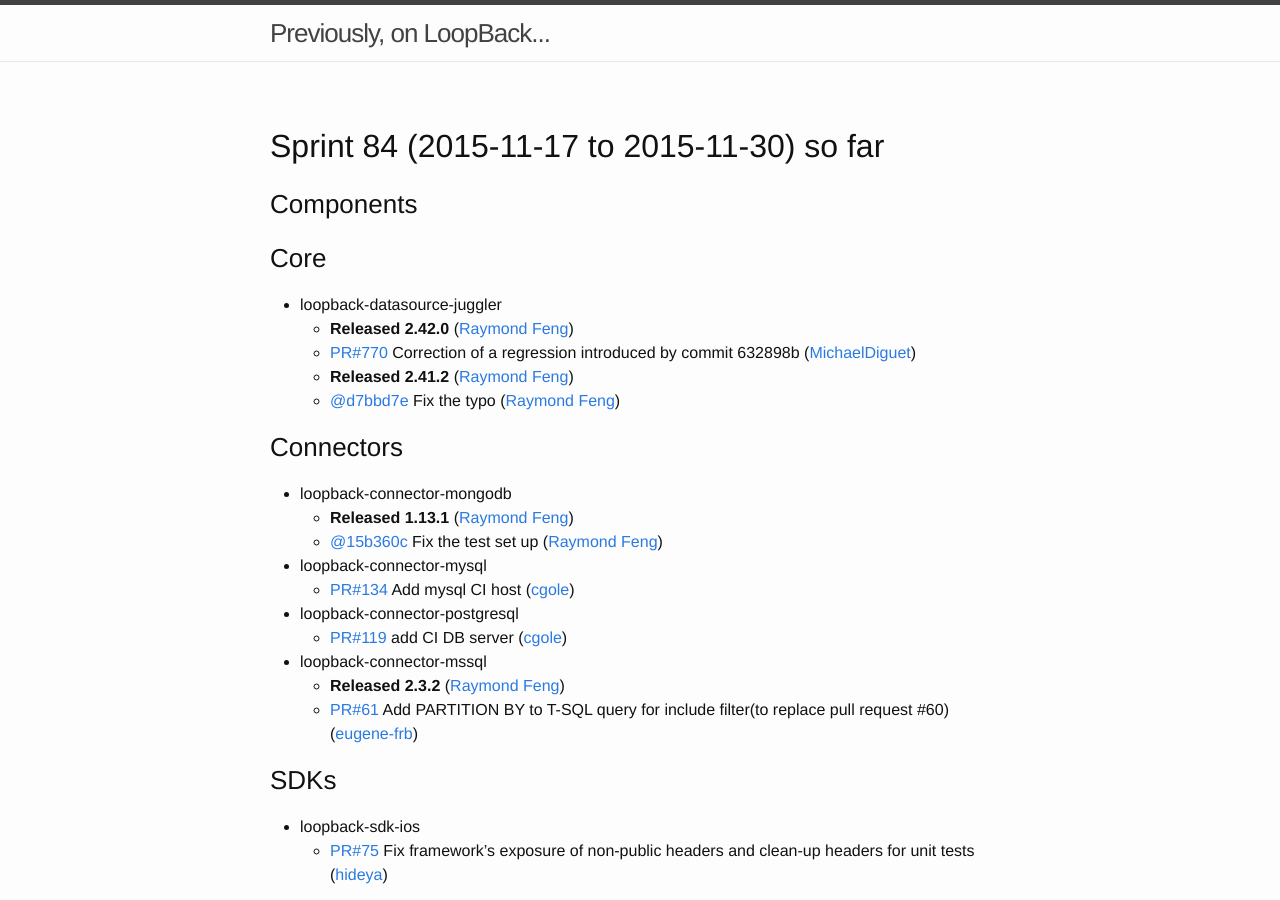
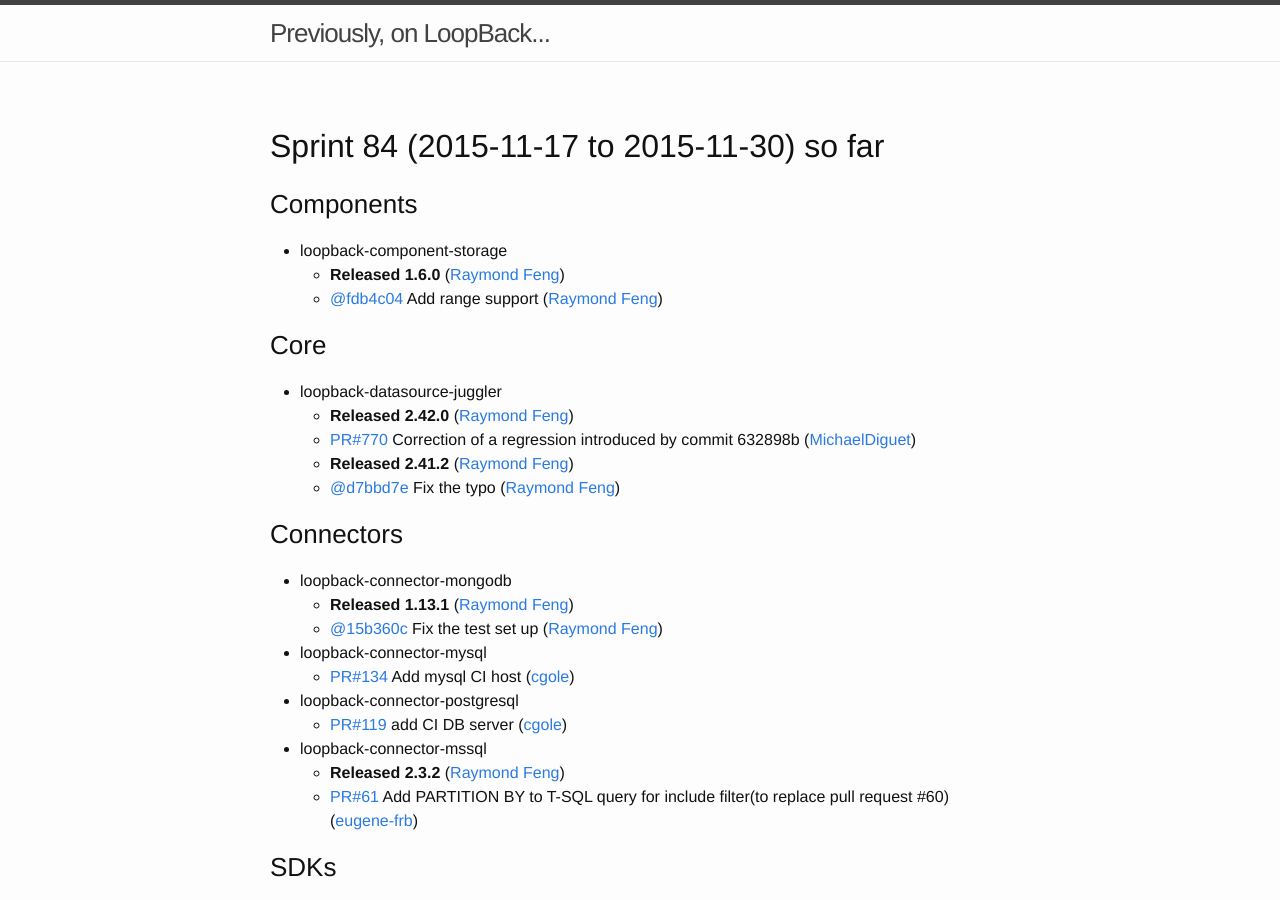
Before and after one commit to strongloop/loopback, a Jekyll site: the page built from index.md, in a window 1280 px wide and 900 px high. Built offline with Jekyll 4.4.1, drawn with Linux system fonts in a browser that asks for light colours.

Commit message:
Update changelog

```diff
--- a/index.md
+++ b/index.md
@@ -4,6 +4,9 @@
 ## Sprint 84 (2015-11-17 to 2015-11-30) so far
 
 ### Components
+ * loopback-component-storage
+   * **Released 1.6.0** ([Raymond Feng](https://github.com/raymondfeng))
+   * [@fdb4c04](https://github.com/strongloop/loopback-component-storage/commit/fdb4c0464e774e512acfa39ff3847df456378e91) Add range support ([Raymond Feng](https://github.com/raymondfeng))
 
 
 ### Core
```
